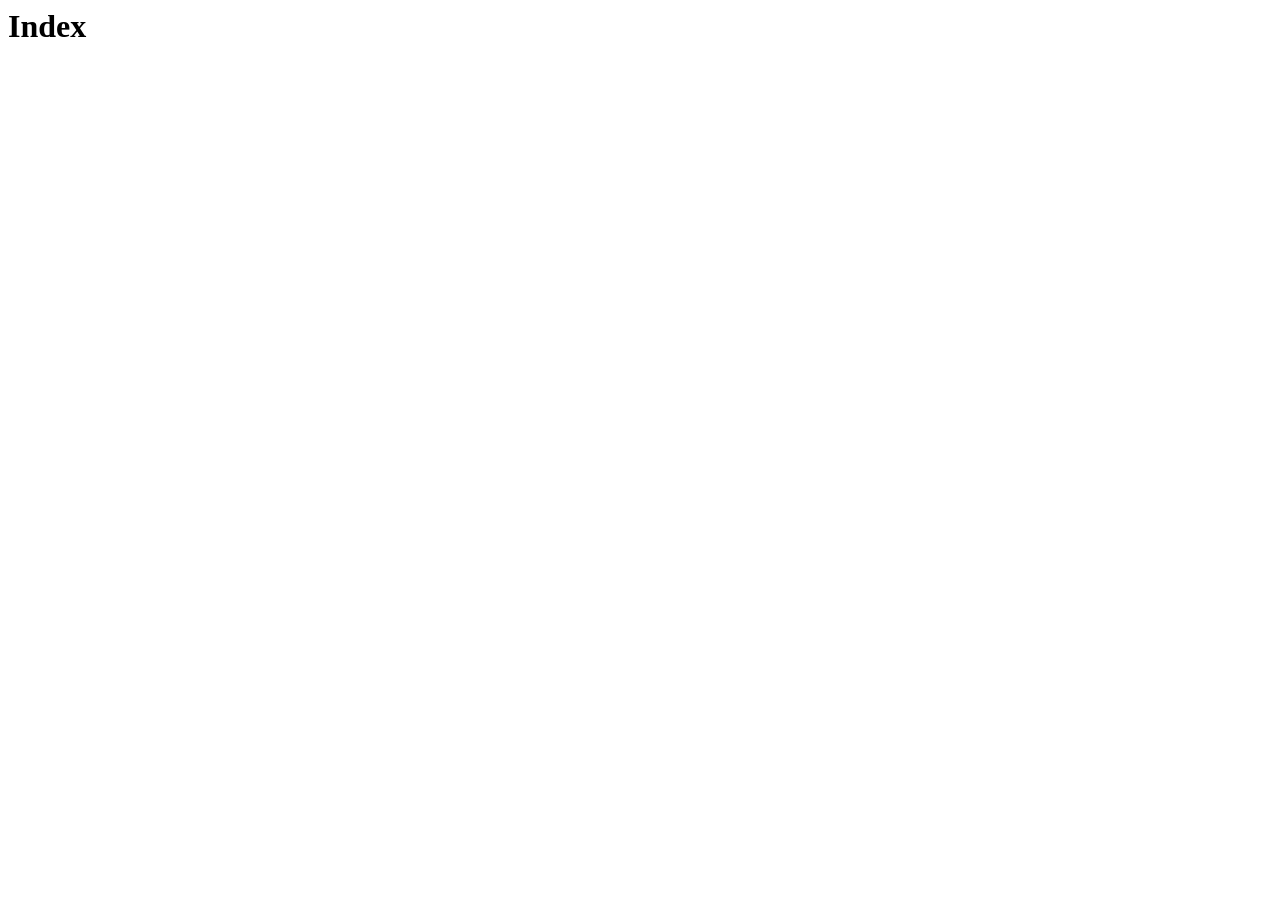
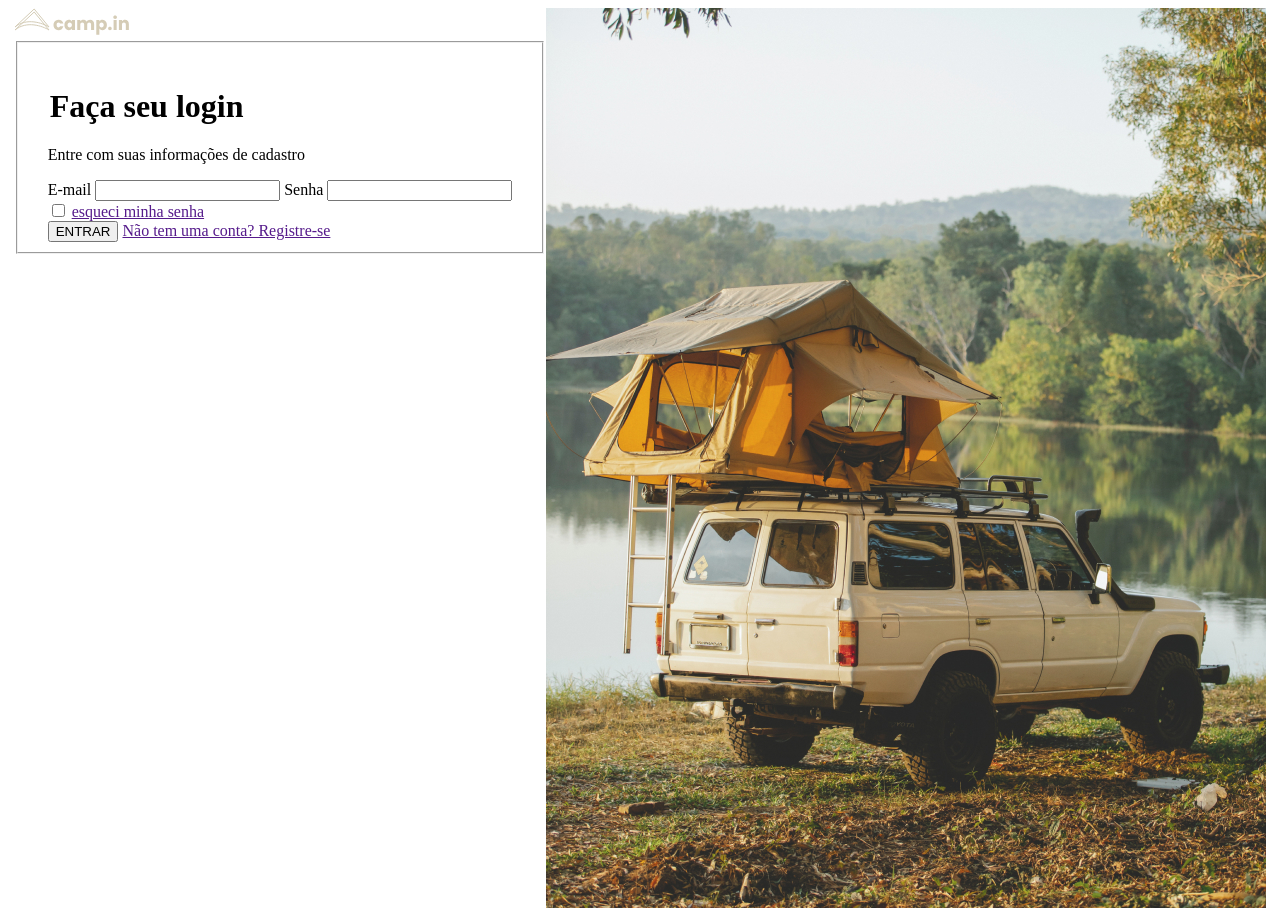
Before and after one commit to CarlosG18/CRUD_django, a Django app: page /crud/ in a window 1280 px wide. Before the commit the page is almost empty. Before the commit the page ends 37 px from the top, so only its background shows below. Run offline with Django 4.2, Linux system fonts and the light colour scheme.

Commit message:
add o init of frontend

```diff
--- /dev/null
+++ b/system/crud/static/crud/css/style.css
@@ -0,0 +1,34 @@
+:root{
+    /*colors*/
+    --text-base: #afb6c2;
+    --text-title: #d4ccb6;
+    --background: #191816;
+    --form-background: #24221f;
+    --primary-color: #ffc632;
+}
+
+body{
+    display: flex;
+    justify-content: center;
+}
+
+.header{
+    display: flex;
+    justify-content: start;
+}
+
+.car-image{
+    height: 100vh;
+}
+
+.car-image  img{
+    max-width: 100%;
+}
+
+form > fieldset{
+    display: flex;
+    flex-direction: column;
+    justify-content: center;
+    align-items: center;
+    width: 500px;
+}
--- a/system/crud/templates/crud/Index.html
+++ b/system/crud/templates/crud/Index.html
@@ -1 +1,55 @@
-<h1>Index</h1>
+<!DOCTYPE html>
+{% load static %}
+<html lang="en">
+<head>
+    <meta charset="UTF-8">
+    <meta http-equiv="X-UA-Compatible" content="IE=edge">
+    <meta name="viewport" content="width=device-width, initial-scale=1.0">
+    <title>forms</title>
+    <link rel="preconnect" href="https://fonts.googleapis.com">
+    <link rel="preconnect" href="https://fonts.gstatic.com" crossorigin>
+    <link href="https://fonts.googleapis.com/css2?family=Poppins:wght@400;500;600&display=swap" rel="stylesheet">
+    <link rel="preconnect" href="https://fonts.googleapis.com">
+    <link rel="preconnect" href="https://fonts.gstatic.com" crossorigin>
+    <link href="https://fonts.googleapis.com/css2?family=Roboto:wght@400;500&display=swap" rel="stylesheet">
+    <link rel="stylesheet" href="{% static 'crud/css/style.css' %}">
+    <link rel="shortcut icon" href="{%  static 'crud/images/favicon.ico' %}" type="image/x-icon">
+</head>
+<body>
+    <div>
+        <div class="header">
+            <div>
+                <img src="{%  static 'crud/images/logo.svg' %}" alt="logo_camp.in">
+            </div>
+        </div>
+        <div class="forms">
+            <form action="{% url 'crud:saveuser' %}" method="POST">
+                <fieldset>
+                    <div class="content">
+                        <div>
+                            <img src="" alt="">
+                            <legend><h1>Faça seu login</h1></legend>
+                        </div>
+                        <p>Entre com suas informações de cadastro</p>
+                        <label for="email_in">E-mail</label>
+                        <input type="email" id="email_in">
+                        <label for="password">Senha</label>
+                        <input type="password" id="password">
+                        <div>
+                            <input type="checkbox" name="" id="">
+                            <a href="">esqueci minha senha</a>
+                        </div>
+                        <input type="submit" value="ENTRAR">
+                        <a href="">Não tem uma conta? Registre-se</a>
+                    </div>
+                </fieldset>
+            </form>
+        </div>
+    </div>
+
+    <div class="car-image">
+        <img src="{%  static 'crud/images/side-image.jpg' %}" alt="car_image">
+    </div>
+</body>
+
+</html>
--- a/system/crud/urls.py
+++ b/system/crud/urls.py
@@ -5,4 +5,5 @@ app_name='crud'
 
 urlpatterns = [
   path('', views.index, name="index"),
+  path('saveuser/', views.saveuser, name="saveuser"),
 ]
--- a/system/crud/views.py
+++ b/system/crud/views.py
@@ -4,3 +4,6 @@ from .models import User
 
 def index(request):
   return render(request, 'crud/Index.html')
+
+def saveuser(request):
+  return HttpResponse("ok")
```
